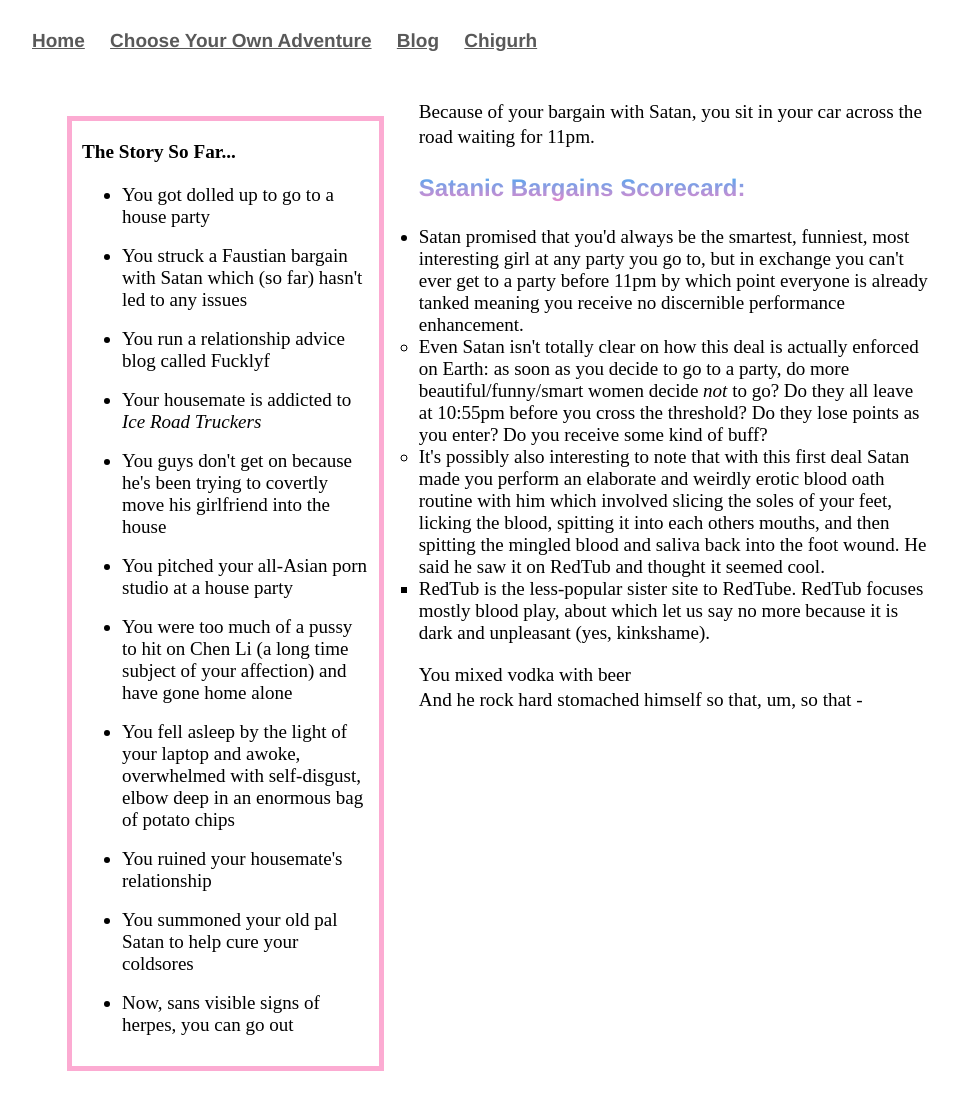
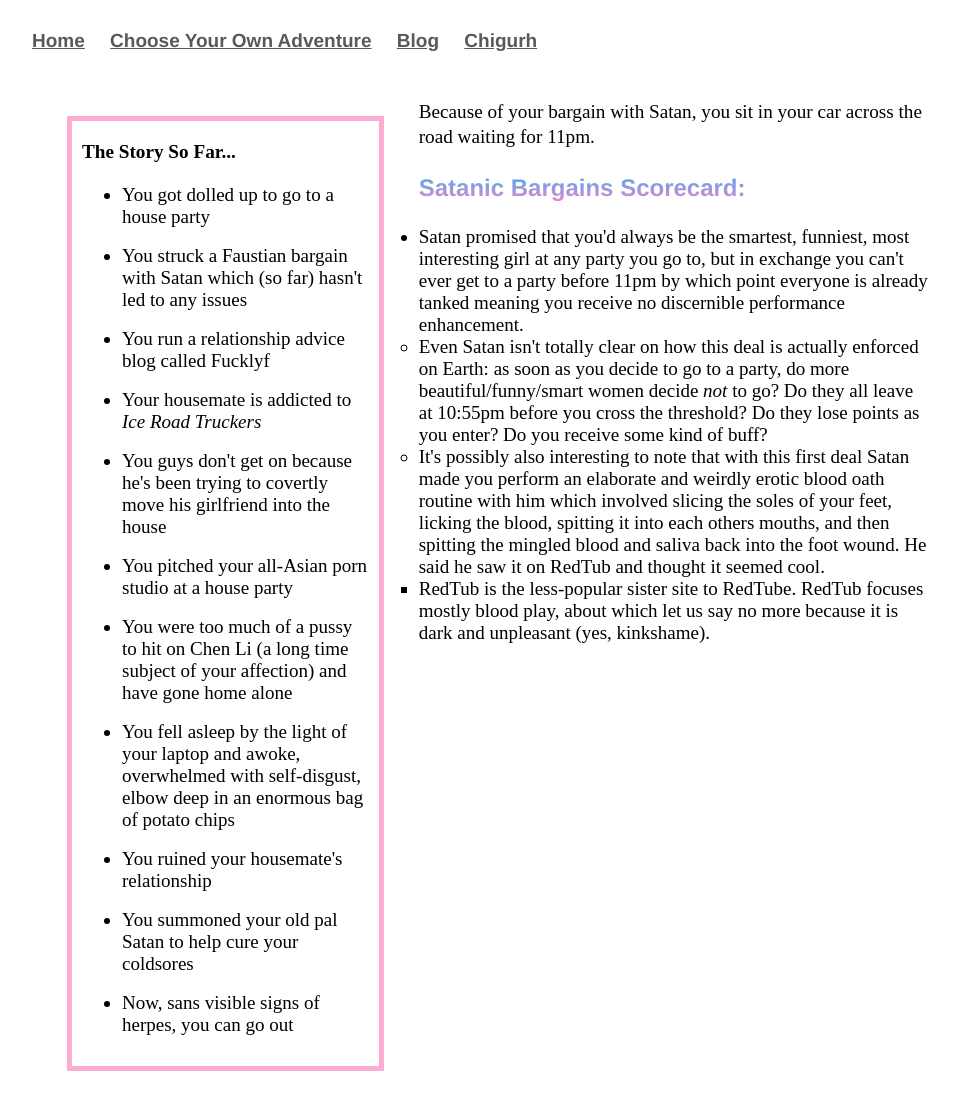
Before and after one commit to Pinelife/pinelife.github.io, a Jekyll site: the page Hellhole/Room11.html, which Jekyll copies as it is, in a window 1280 px wide. Shown: the whole page, without its empty margins (160-1118 px from the left). Built offline with Jekyll 4.4.1, drawn with Linux system fonts in a browser that asks for light colours.

Commit message:
Update Room11.html

```diff
--- a/Hellhole/Room11.html
+++ b/Hellhole/Room11.html
@@ -64,10 +64,3 @@ Because of your bargain with Satan, you sit in your car across the road waiting
 
 		</li></li>
 </ul>
-
-<p>
-	You mixed vodka with beer<br/>
-	And he rock hard stomached himself so that, um, so that -  <br/>
-
-
-</p>
```
